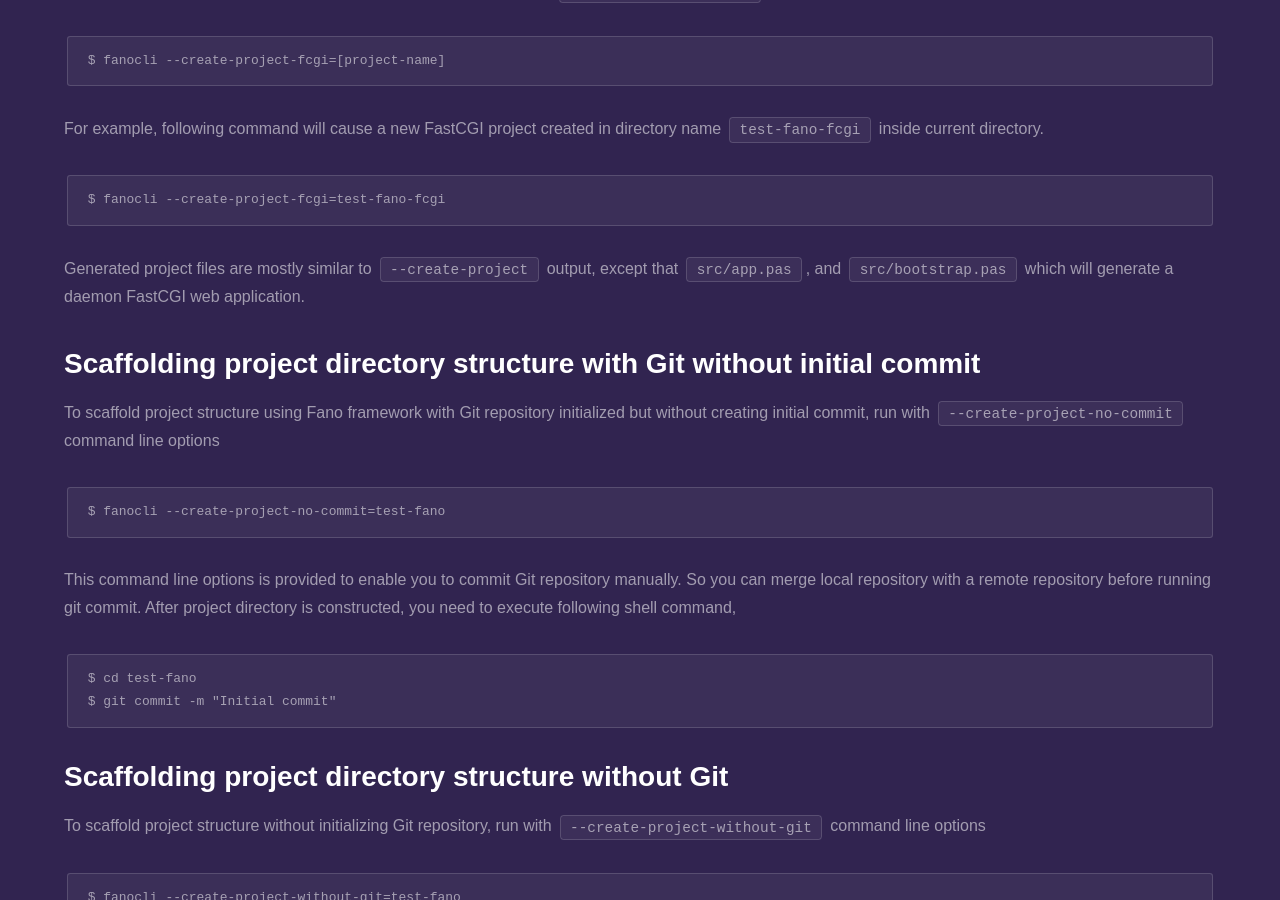
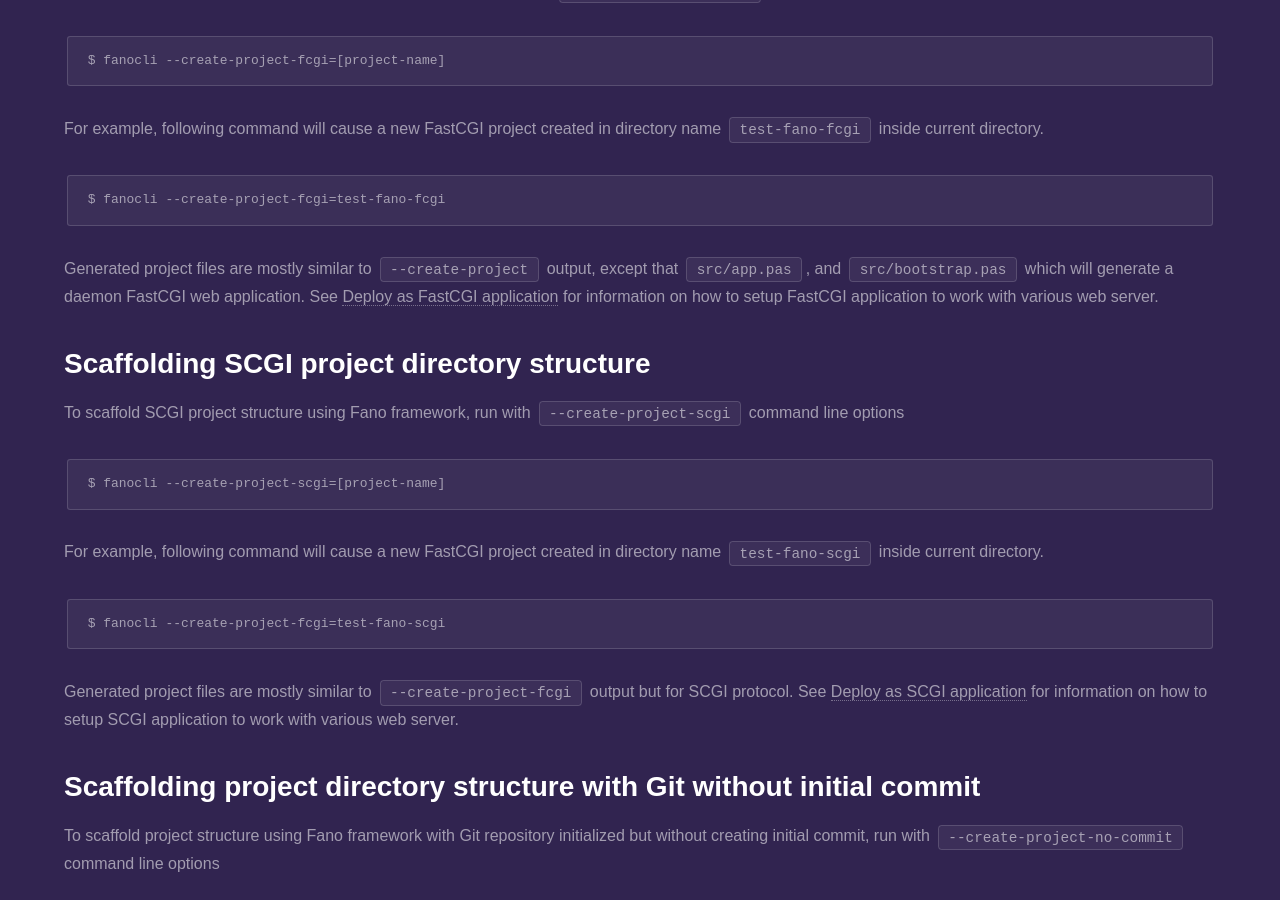
Before and after one commit to fanoframework/fanoframework.github.io, a Jekyll site: the page built from scaffolding-with-fano-cli/index.md, in a window 1280 px wide and 900 px high, scrolled down 1313 px. Built offline with Jekyll 4.4.1, drawn with Linux system fonts in a browser that asks for light colours; our own code applies the rules of GitHub Pages for plain Markdown files.

Commit message:
edit content on how to scaffolding scgi application

````diff
--- a/scaffolding-with-fano-cli/index.md
+++ b/scaffolding-with-fano-cli/index.md
@@ -56,6 +56,25 @@
 ```
 
 Generated project files are mostly similar to `--create-project` output, except that `src/app.pas`, and `src/bootstrap.pas` which will generate a daemon FastCGI web application.
+See [Deploy as FastCGI application](/deployment/fastcgi) for information on how to
+setup FastCGI application to work with various web server.
+
+## Scaffolding SCGI project directory structure
+
+To scaffold SCGI project structure using Fano framework, run with  `--create-project-scgi` command line options
+
+```
+$ fanocli --create-project-scgi=[project-name]
+```
+
+For example, following command will cause a new FastCGI project created in directory name `test-fano-scgi` inside current directory.
+
+```
+$ fanocli --create-project-fcgi=test-fano-scgi
+```
+
+Generated project files are mostly similar to `--create-project-fcgi` output but for SCGI protocol. See [Deploy as SCGI application](/deployment/scgi) for information on how to
+setup SCGI application to work with various web server.
 
 ## Scaffolding project directory structure with Git without initial commit
 
````
Also changed, not shown: deployment/fastcgi/index.md (+6 -0 lines), deployment/scgi/index.md (+3 -0 lines).
